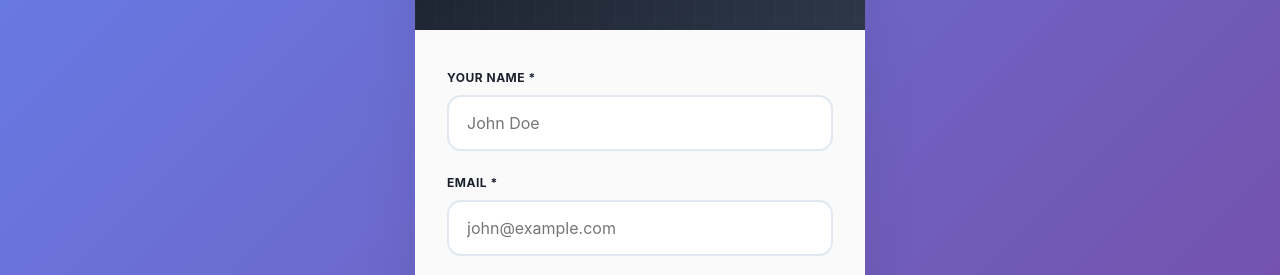
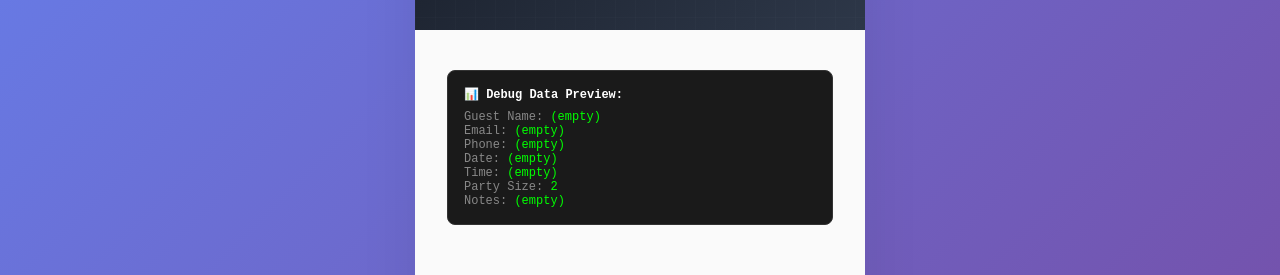
Before and after one commit to bohdan462/reservation-app, a React (Vite) app in the folder frontend-web/: page / in a window 1280 px wide. Shown: the part 203-478 px from the top of the page. Built offline with nearby package versions, Linux system fonts and the light colour scheme; no server answers.

Commit message:
Add live debug panel to show submitted data and validation status

```diff
--- a/frontend-web/src/components/ReservationForm.tsx
+++ b/frontend-web/src/components/ReservationForm.tsx
@@ -325,6 +325,45 @@ export default function ReservationForm() {
     <form onSubmit={handleSubmit} className="reservation-form">
       {submitError && <div className="error-message">{submitError}</div>}
 
+      {/* Debug Panel */}
+      <div style={{
+        background: '#1a1a1a',
+        border: '1px solid #333',
+        borderRadius: '8px',
+        padding: '16px',
+        marginBottom: '24px',
+        fontFamily: 'monospace',
+        fontSize: '12px',
+        color: '#0f0'
+      }}>
+        <div style={{ color: '#fff', marginBottom: '8px', fontWeight: 'bold' }}>📊 Debug Data Preview:</div>
+        <div style={{ color: '#888' }}>Guest Name: <span style={{ color: '#0f0' }}>{formData.guestName || '(empty)'}</span></div>
+        <div style={{ color: '#888' }}>Email: <span style={{ color: '#0f0' }}>{formData.email || '(empty)'}</span></div>
+        <div style={{ color: '#888' }}>Phone: <span style={{ color: '#0f0' }}>{formData.phone || '(empty)'}</span>
+          {formData.phone && (
+            <span style={{ color: /^\+1 \(\d{3}\) \d{3}-\d{4}$/.test(formData.phone) ? '#0f0' : '#f00' }}>
+              {' '}[{/^\+1 \(\d{3}\) \d{3}-\d{4}$/.test(formData.phone) ? '✓' : '✗'} Pattern]
+            </span>
+          )}
+        </div>
+        <div style={{ color: '#888' }}>Date: <span style={{ color: '#0f0' }}>{formData.date || '(empty)'}</span>
+          {formData.date && (
+            <span style={{ color: /^\d{4}-\d{2}-\d{2}$/.test(formData.date) ? '#0f0' : '#f00' }}>
+              {' '}[{/^\d{4}-\d{2}-\d{2}$/.test(formData.date) ? '✓' : '✗'} Pattern]
+            </span>
+          )}
+        </div>
+        <div style={{ color: '#888' }}>Time: <span style={{ color: '#0f0' }}>{formData.time || '(empty)'}</span>
+          {formData.time && (
+            <span style={{ color: /^([01]\d|2[0-3]):([0-5]\d)(:[0-5]\d)?$/.test(formData.time) ? '#0f0' : '#f00' }}>
+              {' '}[{/^([01]\d|2[0-3]):([0-5]\d)(:[0-5]\d)?$/.test(formData.time) ? '✓' : '✗'} Pattern]
+            </span>
+          )}
+        </div>
+        <div style={{ color: '#888' }}>Party Size: <span style={{ color: '#0f0' }}>{formData.partySize}</span></div>
+        <div style={{ color: '#888' }}>Notes: <span style={{ color: '#0f0' }}>{formData.notes || '(empty)'}</span></div>
+      </div>
+
       <div className="form-group">
         <label htmlFor="guestName" className="form-label">
           Your Name *
```
